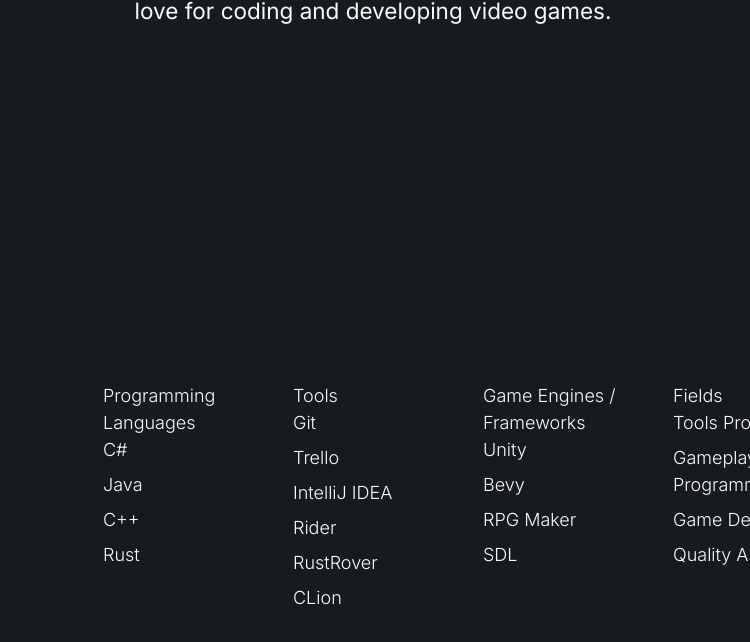
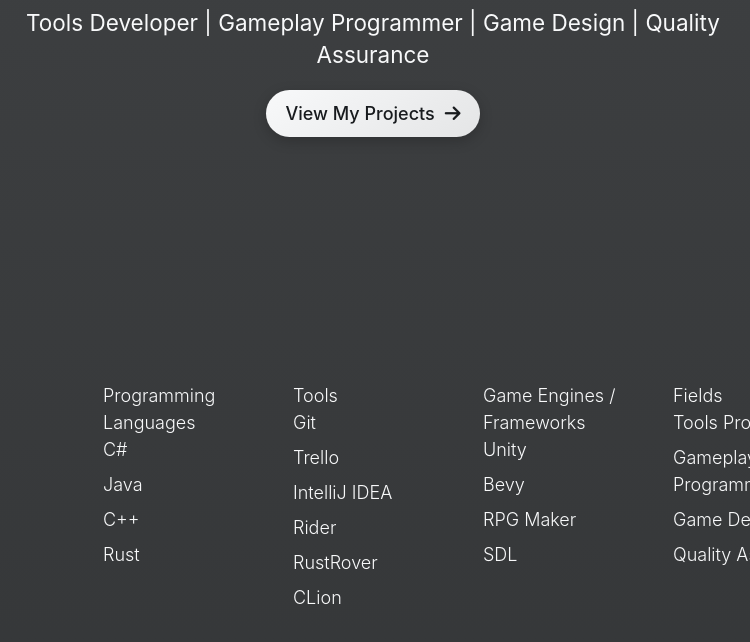
Before and after one commit to haruchanz64/haru-portfolio, a plain HTML site: page index.html in a window 1280 px wide. Shown: the part 458-1100 px from the top of the page, without its empty margins (267-1017 px from the left). Drawn offline with nearby package versions, Linux system fonts and the light colour scheme.

Commit message:
Refactor about section content and update styles for improved readability and aesthetics

```diff
--- a/index.html
+++ b/index.html
@@ -27,10 +27,13 @@
   <div class="container">
     <div class="intro">
       <div class="intro_text">
-          <div class="intro_hi">Hello!</div>
+        <div class="intro_hi">Aron Jake Radam</div>
         <div class="intro_tagline">
-            I'm <b style="font-weight: 1000">Aron Jake S. Radam</b>, a passionate game developer with a love for coding and developing video games.
+          Tools Developer | Gameplay Programmer | Game Design | Quality Assurance
         </div>
+        <a href="#projects" class="modern-button"
+          >View My Projects <i class="fa-solid fa-arrow-right"></i
+        ></a>
       </div>
     </div>
   </div>
--- a/style.css
+++ b/style.css
@@ -1,5 +1,5 @@
 /* Importing Google Font */
-@import url('https://fonts.googleapis.com/css2?family=Inter:wght@100..900&display=swap');
+@import url("https://fonts.googleapis.com/css2?family=Raleway:ital,wght@0,100..900;1,100..900&display=swap");
 
 /* Global Styles */
 *,
@@ -16,15 +16,26 @@
 }
 
 body {
-  background-color: #181B1E;
-  color: #F8F9FA;
-  font-family: 'Inter', sans-serif;
+  background: #232526; /* fallback for old browsers */
+  background: -webkit-linear-gradient(
+    to bottom,
+    #414345,
+    #232526
+  ); /* Chrome 10-25, Safari 5.1-6 */
+  background: linear-gradient(
+    to bottom,
+    #414345,
+    #232526
+  ); /* W3C, IE 10+/ Edge, Firefox 16+, Chrome 26+, Opera 12+, Safari 7+ */
+
+  color: #f8f9fa;
+  font-family: "Inter", sans-serif;
   font-weight: 200;
   font-size: 1em;
 }
 
 a {
-  color: #F8F9FA;
+  color: #f8f9fa;
   text-decoration: none;
   transition: color 0.3s ease, transform 0.3s ease;
 }
@@ -130,7 +141,6 @@
     font-size: 1.1em;
   }
 }
-
 
 .intro_contact {
   font-size: 1em;
@@ -261,7 +271,7 @@
 }
 
 .contacts li a:hover {
-  color: #F8F9FA;
+  color: #f8f9fa;
   transform: scale(1.1);
 }
 
@@ -291,7 +301,7 @@
 .modern-button {
   padding: 10px 20px;
   background: linear-gradient(145deg, #f8f9fa, #e4e5e6);
-  color: #181B1E;
+  color: #181b1e;
   border-radius: 999px;
   font-weight: 500;
   font-size: 1em;
@@ -337,14 +347,14 @@
 }
 
 .nav-tabs .nav-link {
-  color: #F8F9FA;
+  color: #f8f9fa;
   font-weight: 400;
   transition: background 0.3s, color 0.3s;
 }
 
 .nav-tabs .nav-link.active {
-  background-color: #181B1E;
-  color: #F8F9FA;
+  background-color: #181b1e;
+  color: #f8f9fa;
   border: none;
   border-radius: 5px;
 }
```
Lines whose indentation alone changed are shown as unchanged.
